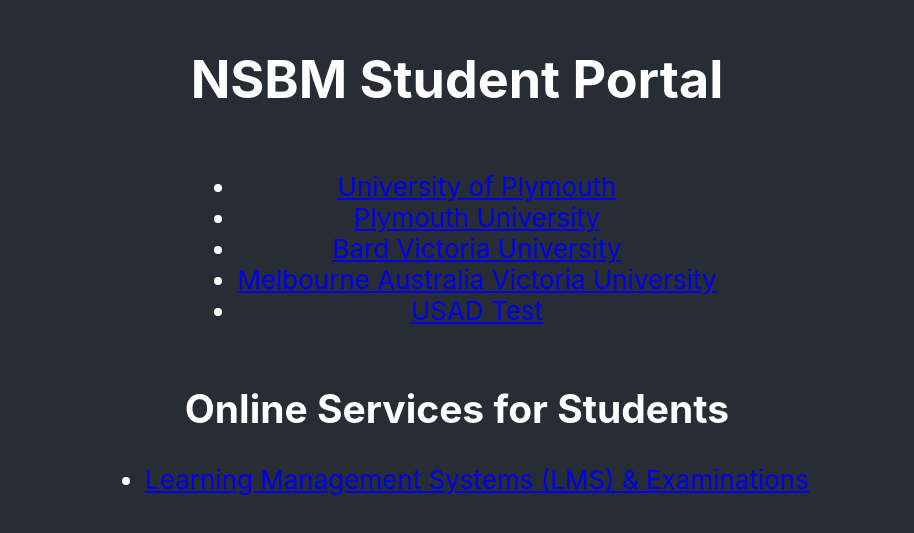
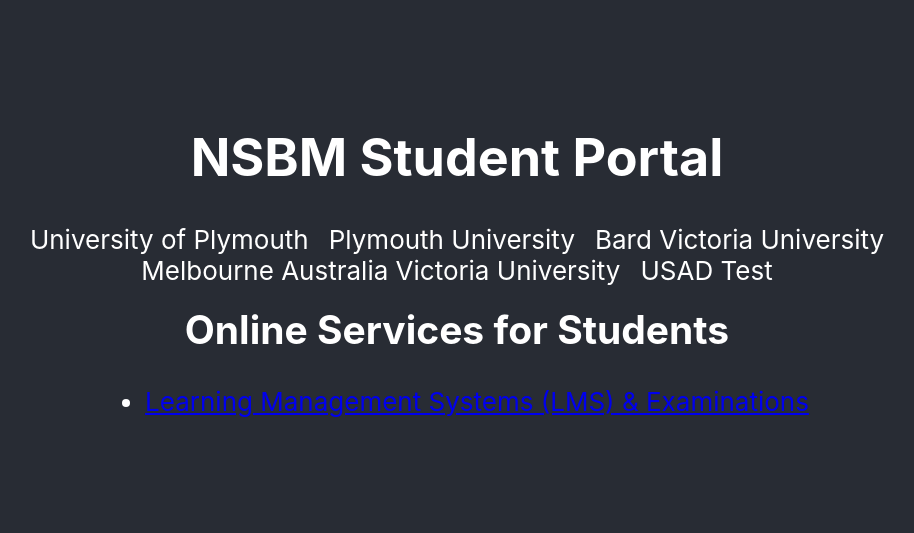
Before and after one commit to Wish0110/Final_project_EduBridge, a React (Create React App) app in the folder dummy_university/frontend/: page / in a window 1280 px wide. Shown: the part 133-666 px from the top of the page, without its empty margins (183-1097 px from the left). Built offline with nearby package versions, Linux system fonts and the light colour scheme; the HTML template or start-up script is replaced by a standard one.

Commit message:
css part

```diff
--- a/dummy_university/frontend/src/App.css
+++ b/dummy_university/frontend/src/App.css
@@ -1,16 +1,5 @@
 .App {
   text-align: center;
-}
-
-.App-logo {
-  height: 40vmin;
-  pointer-events: none;
-}
-
-@media (prefers-reduced-motion: no-preference) {
-  .App-logo {
-    animation: App-logo-spin infinite 20s linear;
-  }
 }
 
 .App-header {
@@ -28,11 +17,26 @@
   color: #61dafb;
 }
 
-@keyframes App-logo-spin {
-  from {
-    transform: rotate(0deg);
-  }
-  to {
-    transform: rotate(360deg);
-  }
+nav ul {
+  list-style: none;
+  padding: 0;
+  margin: 0;
 }
+
+nav li {
+  display: inline-block;
+  margin: 0 10px;
+}
+
+nav a {
+  color: white;
+  text-decoration: none;
+}
+
+main {
+  margin-top: 20px;
+}
+
+main h2 {
+  margin-top: 0;
+}
```
